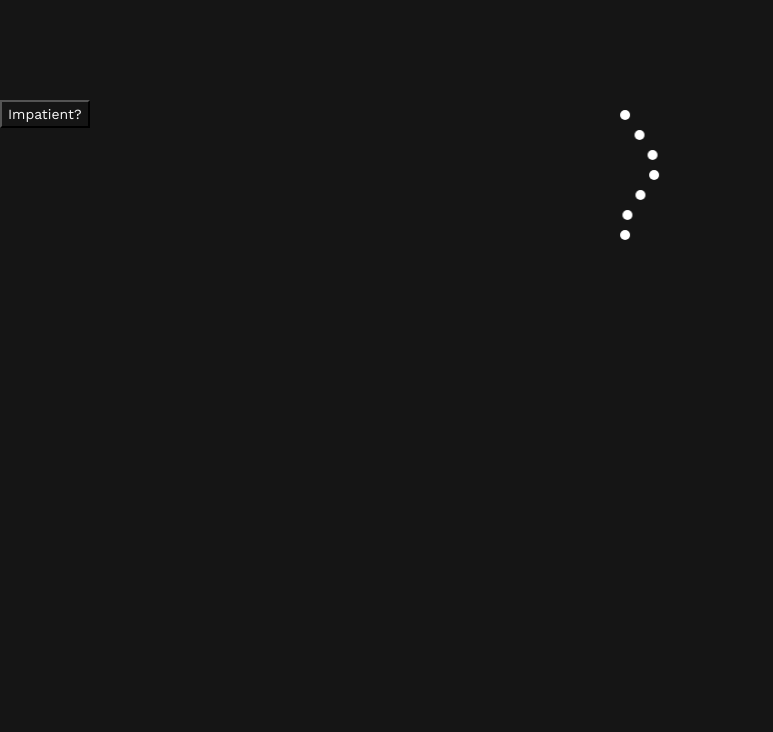
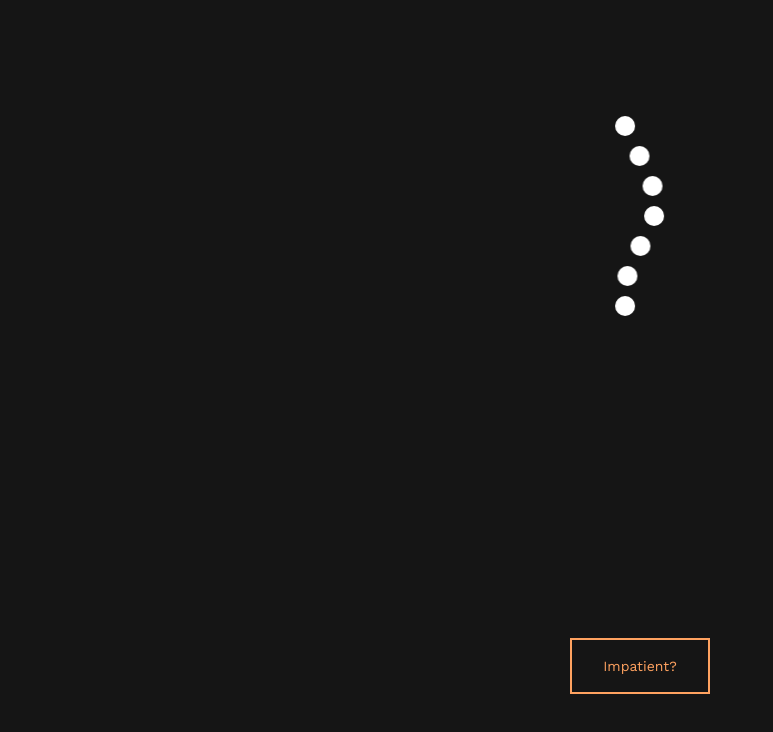
Before and after one commit to cyberkade/Spoti-stats, a React (Create React App) app in the folder frontend/: page /loading in a window 1280 px wide. Shown: the top 732 px of the page, without its empty margins (0-773 px from the left). Built offline with nearby package versions, Linux system fonts and the light colour scheme; sample sign-in values are in the browser's storage; a web font is replaced by a local one.

Commit message:
adds styling to loading page along with a refresh button in case of user bring stuck

```diff
--- a/frontend/src/Common/Loading.js
+++ b/frontend/src/Common/Loading.js
@@ -1,9 +1,16 @@
 import React, { useState, useEffect } from "react";
 import "../Styles/Loading.css";
 const Loading = () => {
+  const [stuck, setStuck] = useState(false);
+  setTimeout(() => {
+    setStuck(true);
+  }, 5000);
+  function refreshPage() {
+    window.location.reload(false);
+  }
   return (
-    <>
-      <div className="ball-container">
+    <div className="ball-container">
+      <div className="ball-wrapper">
         <div className="ball"></div>
         <div className="ball"></div>
         <div className="ball"></div>
@@ -12,8 +19,12 @@ const Loading = () => {
         <div className="ball"></div>
         <div className="ball"></div>
       </div>
-      <button>Impatient?</button>
-    </>
+      {stuck && (
+        <button onClick={refreshPage} class="stuck">
+          Impatient?
+        </button>
+      )}
+    </div>
   );
 };
 
--- a/frontend/src/styles/Loading.css
+++ b/frontend/src/styles/Loading.css
@@ -4,16 +4,45 @@ body {
   background: #151515;
 }
 
+button.stuck {
+  width: 10em;
+  height: 4em;
+  background: none;
+  color: #ffa260;
+  border: 2px solid;
+  padding: 1em 2em;
+  font-size: 1em;
+  transition: color 0.25s, border-color 0.25s, box-shadow 0.25s, transform 0.25s;
+}
+button.stuck:hover {
+  color: #fff;
+  border-color: #f1ff5c;
+  box-shadow: 0 0.5em 0.5em -0.4em #f1ff5c;
+  transform: translateY(-0.25em);
+  cursor: pointer;
+}
+button.stuck:active {
+  color: #f1ff5c;
+}
+
 .ball-container {
-  width: 200px;
-  height: 100px;
-  padding-top: 100px;
+  width: 100vw;
+  height: 100vh;
+  display: flex;
+  flex-flow: column;
+  justify-content: space-around;
+  align-items: center;
+}
+
+.ball-wrapper {
+  width: 40vw;
+  height: 40vh;
   margin: 0 auto;
 }
 
 .ball {
-  width: 10px;
-  height: 10px;
+  width: 20px;
+  height: 20px;
   margin: 10px auto;
   border-radius: 50px;
 }
```
